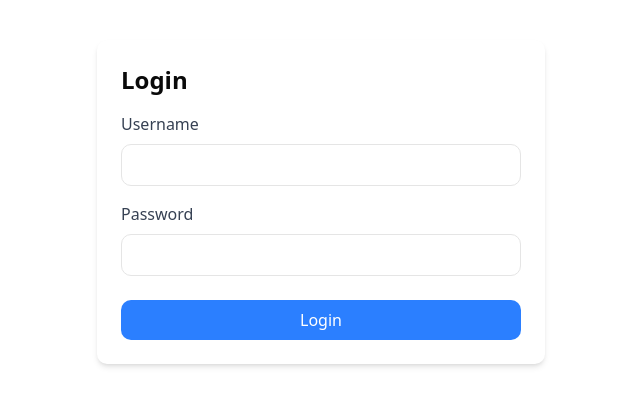
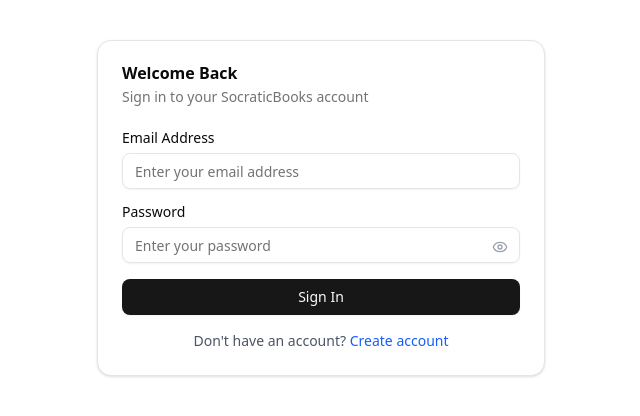
Before and after one commit to cmudco/socraticbots-frontend, a React (Vite) app: page /login in a window 1280 px wide. Shown: the top 416 px of the page, without its empty margins (319-959 px from the left). Built offline with nearby package versions, Linux system fonts and the light colour scheme; no server answers.

Commit message:
enhance: login workflow

```diff
--- a/src/hooks/queries/useAuthInitialization.ts
+++ b/src/hooks/queries/useAuthInitialization.ts
@@ -47,7 +47,7 @@ export const useAuthInitialization = () => {
         const isValid = await validateToken(accessToken);
 
         if (isValid) {
-          // Token is valid, fetch user profile
+          // Token is valid, fetch user profile from SocraticBooks
           try {
             const userData = await fetchUserProfile();
 
@@ -107,10 +107,10 @@ const validateToken = async (token: string): Promise<boolean> => {
   }
 };
 
-// Helper function to fetch user profile
+// Helper function to fetch user profile from SocraticBooks database
 const fetchUserProfile = async (): Promise<User> => {
   return baseRequest<User>({
-    url: 'users/me/',
+    url: 'users/user-info/',
     method: METHOD.GET,
   });
 };
--- a/src/pages/Login.tsx
+++ b/src/pages/Login.tsx
@@ -1,10 +1,31 @@
 // src/pages/Login.tsx
-import React, { useEffect } from 'react';
+import React, { useState } from 'react';
 import { Navigate, useLocation, useNavigate } from 'react-router-dom';
+
+import { ErrorMessage, Field, Form, Formik } from 'formik';
+import { AlertCircle, Eye, EyeOff, Loader2 } from 'lucide-react';
+import * as Yup from 'yup';
 
 import { useAuth } from '@/hooks/useAuth';
 
-import { useFormStore } from '@/stores/forms/formStore';
+import { Alert, AlertDescription } from '@/components/ui/alert';
+import { Button } from '@/components/ui/button';
+import { Card, CardContent, CardDescription, CardHeader, CardTitle } from '@/components/ui/card';
+import { Input } from '@/components/ui/input';
+import { Label } from '@/components/ui/label';
+
+// Validation schema
+const loginSchema = Yup.object({
+  email: Yup.string().email('Invalid email format').required('Email is required'),
+  password: Yup.string()
+    .required('Password is required')
+    .min(6, 'Password must be at least 6 characters'),
+});
+
+interface FormValues {
+  email: string;
+  password: string;
+}
 
 interface LocationState {
   from?: {
@@ -15,111 +36,143 @@ interface LocationState {
 const Login: React.FC = () => {
   const navigate = useNavigate();
   const location = useLocation();
-  const { login, isAuthenticated, isLoading, isLoginPending, loginError } = useAuth();
+  const { login, isAuthenticated, isLoading, isLoginPending } = useAuth();
 
-  // Use Zustand for form state management
-  const { loginForm, setLoginFormField, setLoginFormError, clearLoginFormErrors, resetLoginForm } =
-    useFormStore();
+  const [showPassword, setShowPassword] = useState(false);
+  const [generalError, setGeneralError] = useState<string | null>(null);
 
   // Get the previous location with a fallback to home page
   const locationState = location.state as LocationState;
   const redirectPath = locationState?.from?.pathname || '/';
-
-  // Clear form when component mounts
-  useEffect(() => {
-    resetLoginForm();
-  }, [resetLoginForm]);
 
   // Redirect if already authenticated
   if (isAuthenticated && !isLoading) {
     return <Navigate to={redirectPath} replace />;
   }
 
-  const handleSubmit = async (e: React.FormEvent) => {
-    e.preventDefault();
-    clearLoginFormErrors();
+  const initialValues: FormValues = {
+    email: '',
+    password: '',
+  };
+
+  const handleSubmit = async (values: FormValues) => {
+    setGeneralError(null);
 
     try {
-      const success = await login(loginForm.username, loginForm.password);
+      const success = await login(values.email, values.password);
 
       if (success) {
-        // Clear form on successful login
-        resetLoginForm();
         // Redirect to the page they were trying to visit, or home
         navigate(redirectPath, { replace: true });
       } else {
-        setLoginFormError('general', loginError?.message || 'Login failed');
+        setGeneralError('Login failed. Please check your credentials.');
       }
-    } catch (err) {
-      setLoginFormError(
-        'general',
-        err instanceof Error ? err.message : 'An unknown error occurred'
-      );
+    } catch (error: unknown) {
+      console.error('Login failed:', error);
+      const errorMessage =
+        error instanceof Error ? error.message : 'Login failed. Please try again.';
+      setGeneralError(errorMessage);
     }
   };
 
   // Show loading state while initial auth check is in progress
   if (isLoading) {
     return (
-      <div className="flex h-screen items-center justify-center">Checking authentication...</div>
+      <div className="flex h-screen items-center justify-center">
+        <Loader2 className="h-8 w-8 animate-spin" />
+        <span className="ml-2">Checking authentication...</span>
+      </div>
     );
   }
 
   return (
-    <div className="mx-auto mt-10 max-w-md rounded-lg bg-white p-6 shadow-md">
-      <h1 className="mb-4 text-2xl font-bold">Login</h1>
+    <div className="mx-auto mt-10 max-w-md">
+      <Card>
+        <CardHeader>
+          <CardTitle>Welcome Back</CardTitle>
+          <CardDescription>Sign in to your SocraticBooks account</CardDescription>
+        </CardHeader>
+        <CardContent>
+          <Formik
+            initialValues={initialValues}
+            validationSchema={loginSchema}
+            onSubmit={handleSubmit}
+          >
+            {({ isSubmitting }) => (
+              <Form className="space-y-4">
+                {/* Email Field */}
+                <div className="space-y-2">
+                  <Label htmlFor="email">Email Address</Label>
+                  <Field
+                    as={Input}
+                    id="email"
+                    name="email"
+                    type="email"
+                    placeholder="Enter your email address"
+                    disabled={isSubmitting || isLoginPending}
+                  />
+                  <ErrorMessage name="email" component="p" className="text-sm text-red-600" />
+                </div>
 
-      {(loginForm.errors.general || loginError) && (
-        <div className="mb-4 rounded border border-red-400 bg-red-100 px-4 py-3 text-red-700">
-          {loginForm.errors.general || loginError?.message}
-        </div>
-      )}
+                {/* Password Field */}
+                <div className="space-y-2">
+                  <Label htmlFor="password">Password</Label>
+                  <div className="relative">
+                    <Field
+                      as={Input}
+                      id="password"
+                      name="password"
+                      type={showPassword ? 'text' : 'password'}
+                      placeholder="Enter your password"
+                      disabled={isSubmitting || isLoginPending}
+                      className="pr-10"
+                    />
+                    <button
+                      type="button"
+                      onClick={() => setShowPassword(!showPassword)}
+                      className="absolute top-3 right-3 h-4 w-4 text-gray-400 hover:text-gray-600"
+                      disabled={isSubmitting || isLoginPending}
+                    >
+                      {showPassword ? <EyeOff className="h-4 w-4" /> : <Eye className="h-4 w-4" />}
+                    </button>
+                  </div>
+                  <ErrorMessage name="password" component="p" className="text-sm text-red-600" />
+                </div>
 
-      <form onSubmit={handleSubmit}>
-        <div className="mb-4">
-          <label className="mb-2 block text-gray-700" htmlFor="username">
-            Username
-          </label>
-          <input
-            id="username"
-            type="text"
-            value={loginForm.username}
-            onChange={e => setLoginFormField('username', e.target.value)}
-            className="w-full rounded-lg border px-3 py-2"
-            required
-            disabled={isLoginPending}
-          />
-          {loginForm.errors.username && (
-            <p className="mt-1 text-sm text-red-600">{loginForm.errors.username}</p>
+                <Button type="submit" className="w-full" disabled={isSubmitting || isLoginPending}>
+                  {isSubmitting || isLoginPending ? (
+                    <>
+                      <Loader2 className="mr-2 h-4 w-4 animate-spin" />
+                      Signing in...
+                    </>
+                  ) : (
+                    'Sign In'
+                  )}
+                </Button>
+              </Form>
+            )}
+          </Formik>
+
+          {generalError && (
+            <Alert variant="destructive" className="mt-4">
+              <AlertCircle className="h-4 w-4" />
+              <AlertDescription>{generalError}</AlertDescription>
+            </Alert>
           )}
-        </div>
 
-        <div className="mb-6">
-          <label className="mb-2 block text-gray-700" htmlFor="password">
-            Password
-          </label>
-          <input
-            id="password"
-            type="password"
-            value={loginForm.password}
-            onChange={e => setLoginFormField('password', e.target.value)}
-            className="w-full rounded-lg border px-3 py-2"
-            required
-            disabled={isLoginPending}
-          />
-          {loginForm.errors.password && (
-            <p className="mt-1 text-sm text-red-600">{loginForm.errors.password}</p>
-          )}
-        </div>
-
-        <button
-          type="submit"
-          disabled={isLoginPending}
-          className="w-full rounded-lg bg-blue-500 px-4 py-2 text-white hover:bg-blue-600 disabled:bg-blue-300"
-        >
-          {isLoginPending ? 'Logging in...' : 'Login'}
-        </button>
-      </form>
+          <div className="mt-4 text-center">
+            <p className="text-sm text-gray-600">
+              Don't have an account?{' '}
+              <button
+                onClick={() => navigate('/register')}
+                className="text-blue-600 hover:underline"
+              >
+                Create account
+              </button>
+            </p>
+          </div>
+        </CardContent>
+      </Card>
     </div>
   );
 };
--- a/src/services/auth.service.ts
+++ b/src/services/auth.service.ts
@@ -38,10 +38,10 @@ class AuthService {
     }
   }
 
-  // Login and get tokens
+  // Login and get tokens (forwards to DARE backend)
   async login(email: string, password: string): Promise<AuthTokens> {
     return baseRequest<AuthTokens>({
-      url: 'users/token/',
+      url: 'users/login/',
       method: METHOD.POST,
       data: { email, password },
       includeAuthToken: false,
@@ -71,10 +71,10 @@ class AuthService {
     }
   }
 
-  // Fetch user profile
+  // Fetch user profile (from SocraticBooks database)
   async fetchUserProfile(): Promise<User> {
     return baseRequest<User>({
-      url: 'users/me/',
+      url: 'users/user-info/',
       method: METHOD.GET,
     });
   }
```
Also changed, not shown: src/types/auth.ts (+6 -2 lines).
